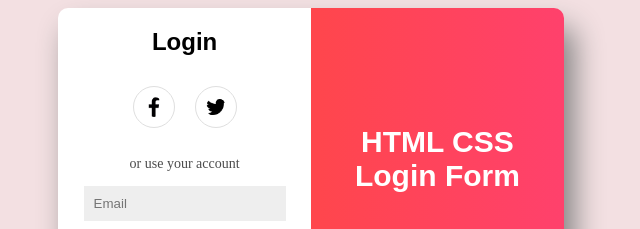
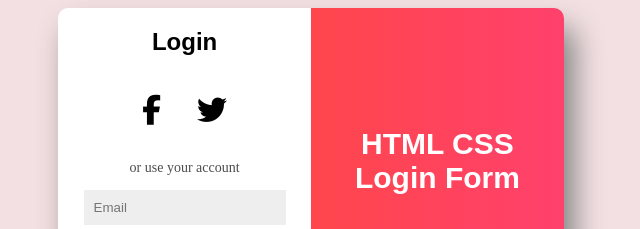
Before and after one commit to Ang3lorius/exercice9, a plain HTML site: page index.html in a window 1280 px wide. Shown: the top 229 px of the page, 329-969 px from the left. Drawn offline with Linux system fonts and the light colour scheme.

Commit message:
changement des logos réseaux sociaux via font awesome

```diff
--- a/assets/css/style.css
+++ b/assets/css/style.css
@@ -58,33 +58,32 @@ input {
     width: 100%;
 }
 
+.logo a{
+    margin: 10px;
+    /* border: solid #dfdfdf 1px; */
+    padding: 8px;
+    font-size: 30px;
+}
+
 /* problème les logos sont coupés par les borders rondes */
-img {
-    /* background-color: khaki; */
-    /* overflow: visible; */
-    /* align-self: center; */
+/* img {
     margin: 10px;
     border: solid #dfdfdf 1px;
     border-radius: 50%;
     padding: 10px;
-}
+} */
 
 form {
-    /* background-color: lightgrey; */
     width: 90%;
     margin-bottom: 10%;
     display: flex;
     flex-direction: column;
-    /* justify-content: center; */
-
 }
 
 form p {
-    /* background-color: green; */
     font-family: serif;
     font-size: 14px;
     opacity:0.7;
-    /* align-self: center; */
 }
 
 input {
@@ -130,7 +129,6 @@ input[type=submit]{
     align-self: center;
     width: 80%;
     text-align: center;
-    /* text-align: center; */
 }
 
 .explain h2{
--- a/index.html
+++ b/index.html
@@ -21,11 +21,13 @@
                 <div class="logo">
 
                     <a href="https://fr-fr.facebook.com/">
-                        <img src="assets/img/facebook-app-symbol.png" alt="logo facebook" width="20">
+                        <i class="fa fa-facebook" width="30"></i>
+                        <!-- <img src="assets/img/facebook-app-symbol.png" alt="logo facebook" width="20"> -->
                     </a>
 
                     <a href="https://twitter.com/?lang=fr">
-                        <img src="assets/img/twitter.png" alt="logo twitter" width="20">
+                        <i class="fa fa-twitter"></i>
+                        <!-- <img src="assets/img/twitter.png" alt="logo twitter" width="20"> -->
                     </a>
                 </div>
             </aside>
@@ -36,7 +38,7 @@
                 <input type="email" name="Email" id="email" placeholder="Email" /><br />
                 <input type="password" name="psw" id="password" placeholder="Password" />
 
-            <!-- href à modifier pour la récupération de mot de passe -->
+                <!-- href à modifier pour la récupération de mot de passe -->
                 <a href="page_de_récup_de_mdp.html">Forgot your password?</a>
                 <input type="submit" value="LOG IN" />
             </form>
```
